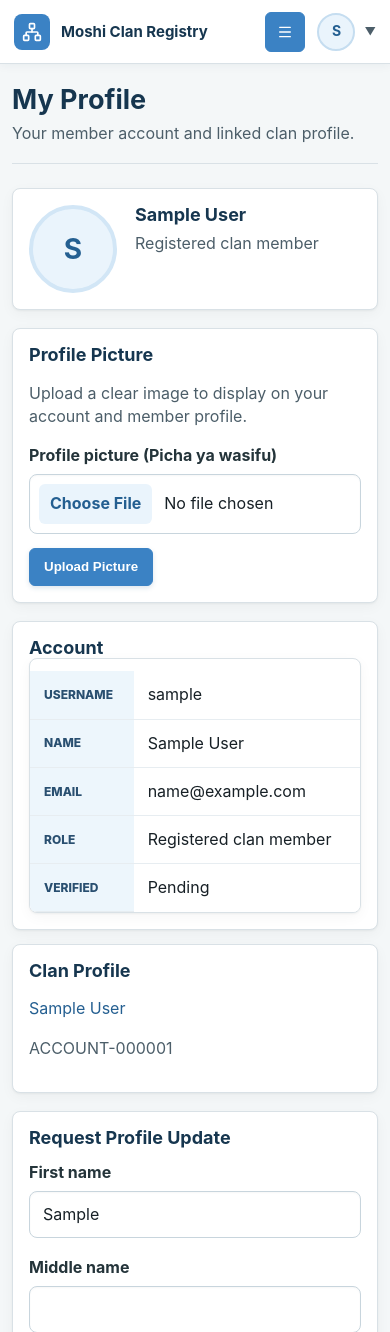
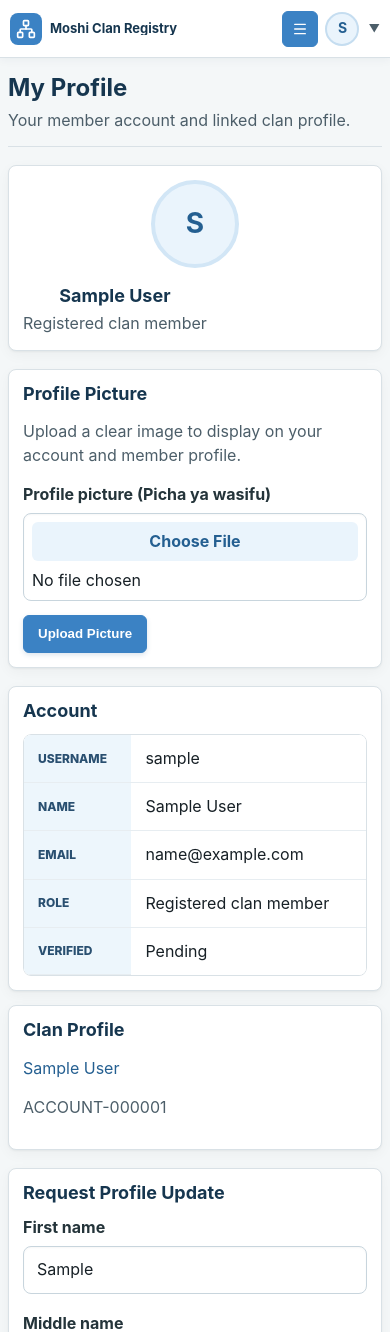
Before and after one commit to Oswaldgerald/clan, a Django app: page /accounts/profile/ in a window 390 px wide. Shown: the top 1332 px of the page. Run offline with Django 4.2, Linux system fonts and the light colour scheme; the visitor is signed in with stand-in values (Sample User, id 1); some libraries are stand-ins or nearby versions.

Commit message:
Improve responsiveness across application pages

```diff
--- a/static/css/app.css
+++ b/static/css/app.css
@@ -175,6 +175,7 @@
     }
     .app-shell { display: grid; grid-template-columns: 252px minmax(0, 1fr); min-height: calc(100vh - 64px); }
     .app-shell.no-sidebar { grid-template-columns: minmax(0, 1fr); }
+    .app-shell > main { min-width: 0; }
     .sidebar {
       background: var(--navy);
       color: #eff7f6;
@@ -260,6 +261,17 @@
     .stat-value { font-size: 28px; font-weight: 700; margin-top: 6px; }
     .columns { grid-template-columns: minmax(0, 2fr) minmax(260px, 1fr); align-items: start; }
     .table-scroll { width: 100%; max-width: 100%; overflow-x: auto; border: 1px solid var(--line); border-radius: 8px; background: var(--surface); box-shadow: var(--shadow-sm); }
+    .responsive-table {
+      width: 100%;
+      max-width: 100%;
+      overflow-x: auto;
+      border-radius: 8px;
+      background: var(--surface);
+      box-shadow: var(--shadow-sm);
+      -webkit-overflow-scrolling: touch;
+    }
+    .responsive-table > table { min-width: 680px; }
+    .card > .responsive-table { margin-top: 12px; box-shadow: none; }
     table { width: 100%; min-width: 100%; border-collapse: collapse; background: var(--surface); }
     th, td { padding: 12px 14px; border-bottom: 1px solid #e7edf1; text-align: left; vertical-align: middle; }
     th { background: #edf6fc; font-size: 12px; color: #294f70; text-transform: uppercase; font-weight: 800; }
@@ -841,6 +853,23 @@
     .profile-page-avatar img, .user-avatar img { width: 100%; height: 100%; object-fit: cover; object-position: center; display: block; }
     input[type="file"]::file-selector-button { margin-right: 12px; padding: 8px 11px; border: 0; border-radius: 6px; background: var(--cloud); color: var(--accent-dark); font: inherit; font-weight: 700; cursor: pointer; }
     ::selection { background: var(--cloud-strong); color: var(--navy); }
+    @media (max-width: 980px) {
+      header { padding: 10px 16px; }
+      .app-shell { grid-template-columns: 1fr; }
+      .mobile-nav-toggle { display: inline-grid; place-items: center; }
+      .sidebar { display: none; position: fixed; inset: 64px 0 0 0; height: auto; z-index: 35; padding: 18px; }
+      .sidebar.is-open { display: block; }
+      main { width: min(100% - 32px, 900px); margin: 24px auto 48px; }
+      .columns { grid-template-columns: 1fr; }
+      .report-summary { grid-template-columns: repeat(2, minmax(0, 1fr)); }
+      .report-breakdown { grid-template-columns: 1fr; }
+      .management-import-panel { grid-template-columns: 1fr; }
+      .import-option + .import-option { border-top: 1px solid var(--line); border-left: 0; }
+      .form-grid { grid-template-columns: repeat(auto-fit, minmax(280px, 1fr)); }
+      .member-filters { grid-template-columns: repeat(2, minmax(0, 1fr)); }
+      .member-filters > div:first-child { grid-column: 1 / -1; }
+      .report-table-heading { align-items: flex-start; flex-direction: column; }
+    }
     @media (max-width: 760px) {
       header { padding: 10px 14px; }
       .page-title { align-items: start; flex-direction: column; }
@@ -887,3 +916,43 @@
       .relationship-label { justify-self: start; }
       .user-identity > span:not(.user-avatar):not(.account-chevron) { display: none; }
     }
+    @media (max-width: 560px) {
+      header { min-height: 58px; padding: 9px 10px; }
+      .brand { min-width: 0; gap: 8px; }
+      .brand-mark { width: 32px; height: 32px; flex: 0 0 32px; }
+      .brand-copy { min-width: 0; }
+      .brand-copy strong { overflow: hidden; text-overflow: ellipsis; white-space: nowrap; font-size: 13px; }
+      .user-nav { gap: 7px; }
+      .mobile-nav-toggle { width: 36px; height: 36px; }
+      .user-avatar { width: 34px; height: 34px; flex-basis: 34px; }
+      main { width: calc(100% - 16px); margin: 16px auto 32px; }
+      .page-title { gap: 14px; margin-bottom: 18px; padding-bottom: 14px; }
+      .page-title h1 { font-size: 24px; }
+      .page-title > .button { width: 100%; }
+      .card { padding: 14px; }
+      .stats, .member-summary, .report-summary, .summary-grid { grid-template-columns: repeat(2, minmax(0, 1fr)); }
+      .member-summary .card, .report-summary .card { padding: 11px; }
+      .member-summary .stat-value, .report-summary .stat-value { font-size: 21px; }
+      .form-grid { grid-template-columns: minmax(0, 1fr); }
+      .form-section { padding: 12px; }
+      .directory-heading .action-group,
+      .report-table-heading .action-group { width: 100%; }
+      .directory-heading .action-group > *,
+      .report-table-heading .action-group > * { flex: 1 1 140px; }
+      .management-import-form button { width: 100%; }
+      .profile-summary { flex-direction: column; text-align: center; }
+      .profile-page-avatar { align-self: center; }
+      .member-profile-card { padding: 14px; }
+      .family-record { padding-inline: 11px; }
+      .tree-shell { min-height: 420px; padding: 12px 8px; }
+      .outline-tree { margin-top: 14px; }
+      .pagination-links { width: 100%; }
+      .pagination-links .page-link { flex: 1 1 auto; }
+      input[type="file"] { padding: 8px; }
+      input[type="file"]::file-selector-button { display: block; width: 100%; margin: 0 0 8px; }
+    }
+    @media (max-width: 380px) {
+      .brand-copy { display: none; }
+      .stats, .member-summary, .report-summary, .summary-grid { grid-template-columns: 1fr; }
+      .action-group > .button { flex: 1 1 100%; }
+    }
--- a/templates/accounts/profile.html
+++ b/templates/accounts/profile.html
@@ -44,7 +44,7 @@
 <section class="grid columns">
   <article class="card">
     <h2>Account</h2>
-    <table style="margin-top: 12px;">
+    <div class="responsive-table"><table>
       <tbody>
         <tr><th>Username</th><td>{{ request.user.username }}</td></tr>
         <tr><th>Name</th><td>{{ request.user.get_full_name|default:request.user.username }}</td></tr>
@@ -52,7 +52,7 @@
         <tr><th>Role</th><td>{{ request.user.get_role_display }}</td></tr>
         <tr><th>Verified</th><td>{% if request.user.is_verified_member %}Yes{% else %}Pending{% endif %}</td></tr>
       </tbody>
-    </table>
+    </table></div>
   </article>
 
   <aside class="card">
--- a/templates/management/active_member_report.html
+++ b/templates/management/active_member_report.html
@@ -78,7 +78,7 @@
     <button class="button button-secondary" type="button" data-print-report><i data-lucide="printer" aria-hidden="true"></i>Print</button>
   </div>
 </div>
-<table>
+<div class="responsive-table"><table>
   <thead><tr><th>Member ID</th><th>Name</th><th>Gender</th><th>Date of Birth</th><th>Age</th><th>Residence</th></tr></thead>
   <tbody>
     {% for member in members %}
@@ -94,6 +94,6 @@
       <tr><td colspan="6" class="empty-state"><i data-lucide="search-x" aria-hidden="true"></i><span>No active members match these filters.</span></td></tr>
     {% endfor %}
   </tbody>
-</table>
+</table></div>
 {% include "partials/pagination.html" with page_obj=members pagination_query=pagination_query label="Active members" %}
 {% endblock %}
--- a/templates/management/command_center.html
+++ b/templates/management/command_center.html
@@ -47,7 +47,7 @@
 
 <section class="card" style="margin-top: 18px;">
   <h2>Recent Member Records</h2>
-  <table style="margin-top: 12px;">
+  <div class="responsive-table"><table>
     <thead><tr><th>Member</th><th>Status</th><th>Admin</th></tr></thead>
     <tbody>
       {% for member in recent_members %}
@@ -60,6 +60,6 @@
         <tr><td colspan="3" class="muted">No member records yet.</td></tr>
       {% endfor %}
     </tbody>
-  </table>
+  </table></div>
 </section>
 {% endblock %}
--- a/templates/management/member_management.html
+++ b/templates/management/member_management.html
@@ -53,7 +53,7 @@
   </form>
 </section>
 
-<table class="member-management-table">
+<div class="responsive-table"><table class="member-management-table">
     <thead><tr><th>Member ID</th><th>Name</th><th>Status</th><th>Actions</th></tr></thead>
     <tbody>
       {% for member in members %}
@@ -71,6 +71,6 @@
         <tr><td colspan="4" class="empty-state"><i data-lucide="users" aria-hidden="true"></i><span>No members found.</span></td></tr>
       {% endfor %}
     </tbody>
-</table>
+</table></div>
 {% include "partials/pagination.html" with page_obj=members pagination_query=pagination_query label="Managed members" %}
 {% endblock %}
--- a/templates/management/partials/pending_table.html
+++ b/templates/management/partials/pending_table.html
@@ -5,7 +5,7 @@
       <p class="muted">{{ items.paginator.count }} record{{ items.paginator.count|pluralize }} awaiting review</p>
     </div>
   </div>
-  <table class="verification-table">
+  <div class="responsive-table"><table class="verification-table">
     <thead><tr><th>Record</th><th>Status</th><th>Actions</th></tr></thead>
     <tbody>
       {% for item in items %}
@@ -48,6 +48,6 @@
         <tr><td colspan="3" class="muted">No pending records.</td></tr>
       {% endfor %}
     </tbody>
-  </table>
+  </table></div>
   {% include "partials/pagination.html" with page_obj=items pagination_query=pagination_query page_param=page_param label=title %}
 </section>
--- a/templates/management/relationship_management.html
+++ b/templates/management/relationship_management.html
@@ -11,7 +11,7 @@
   <a class="button" href="{% url 'management-relationship-add' %}">Add Relationship</a>
 </section>
 
-<table>
+<div class="responsive-table"><table>
   <thead><tr><th>From</th><th>Relationship</th><th>To</th><th>Status</th><th>Actions</th></tr></thead>
   <tbody>
     {% for relationship in relationships %}
@@ -31,6 +31,6 @@
       <tr><td colspan="5" class="muted">No relationships found.</td></tr>
     {% endfor %}
   </tbody>
-</table>
+</table></div>
 {% include "partials/pagination.html" with page_obj=relationships pagination_query=pagination_query label="Relationships" %}
 {% endblock %}
--- a/templates/management/tree_management.html
+++ b/templates/management/tree_management.html
@@ -43,7 +43,7 @@
   <div class="section-heading">
     <div><h2>Direct relationship records</h2><p class="muted">Includes pending records so administrators can identify gaps and conflicts.</p></div>
   </div>
-  <table>
+  <div class="responsive-table"><table>
     <thead><tr><th>From</th><th>Relationship</th><th>To</th><th>Status</th><th>Actions</th></tr></thead>
     <tbody>
       {% for relationship in relationships %}
@@ -59,7 +59,7 @@
       </tr>
       {% empty %}<tr><td colspan="5" class="muted">No direct relationship records found.</td></tr>{% endfor %}
     </tbody>
-  </table>
+  </table></div>
   {% include "partials/pagination.html" with page_obj=relationships pagination_query=pagination_query label="Relationships" %}
 </section>
 {% endif %}
--- a/templates/members/dashboard.html
+++ b/templates/members/dashboard.html
@@ -20,7 +20,7 @@
 <section class="grid columns" style="margin-top: 18px;">
   <div class="card">
     <h2>Recently Added Members</h2>
-    <table style="margin-top: 12px;">
+    <div class="responsive-table"><table>
       <thead><tr><th>Member</th><th>Status</th></tr></thead>
       <tbody>
         {% for member in recent_members %}
@@ -32,7 +32,7 @@
           <tr><td colspan="2" class="muted">No members have been registered yet.</td></tr>
         {% endfor %}
       </tbody>
-    </table>
+    </table></div>
   </div>
 
   <aside class="grid">
--- a/templates/members/member_list.html
+++ b/templates/members/member_list.html
@@ -63,7 +63,7 @@
   <div><h2>Member Directory</h2><p class="muted">{{ members.paginator.count }} record{{ members.paginator.count|pluralize }} found</p></div>
 </div>
 
-<table class="member-directory-table">
+<div class="responsive-table"><table class="member-directory-table">
   <thead>
     <tr><th>Member ID</th><th>Name</th><th>Account Role</th><th>Gender</th><th>Life Status</th><th>Status</th></tr>
   </thead>
@@ -84,6 +84,6 @@
       <tr><td colspan="6" class="empty-state"><i data-lucide="search-x" aria-hidden="true"></i><span>No members match the selected filters.</span></td></tr>
     {% endfor %}
   </tbody>
-</table>
+</table></div>
 {% include "partials/pagination.html" with page_obj=members pagination_query=pagination_query label="Members" %}
 {% endblock %}
```
Also changed, not shown: templates/management/duplicate_review.html (+4 -4 lines), templates/members/member_submissions.html (+4 -4 lines).
